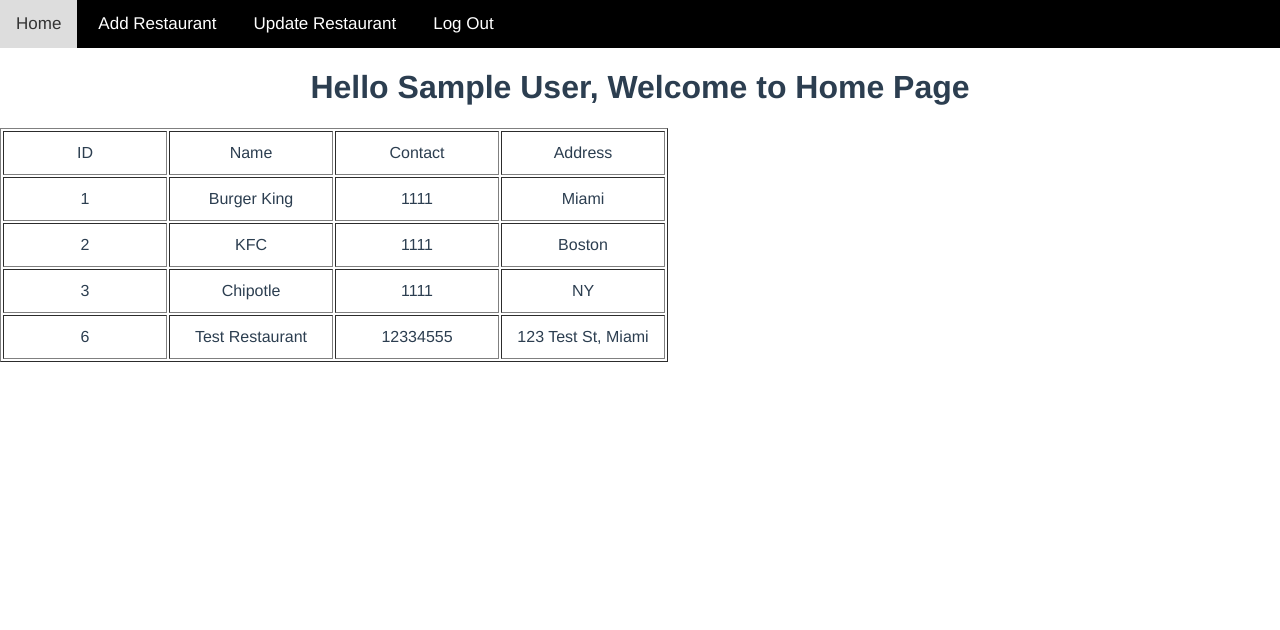
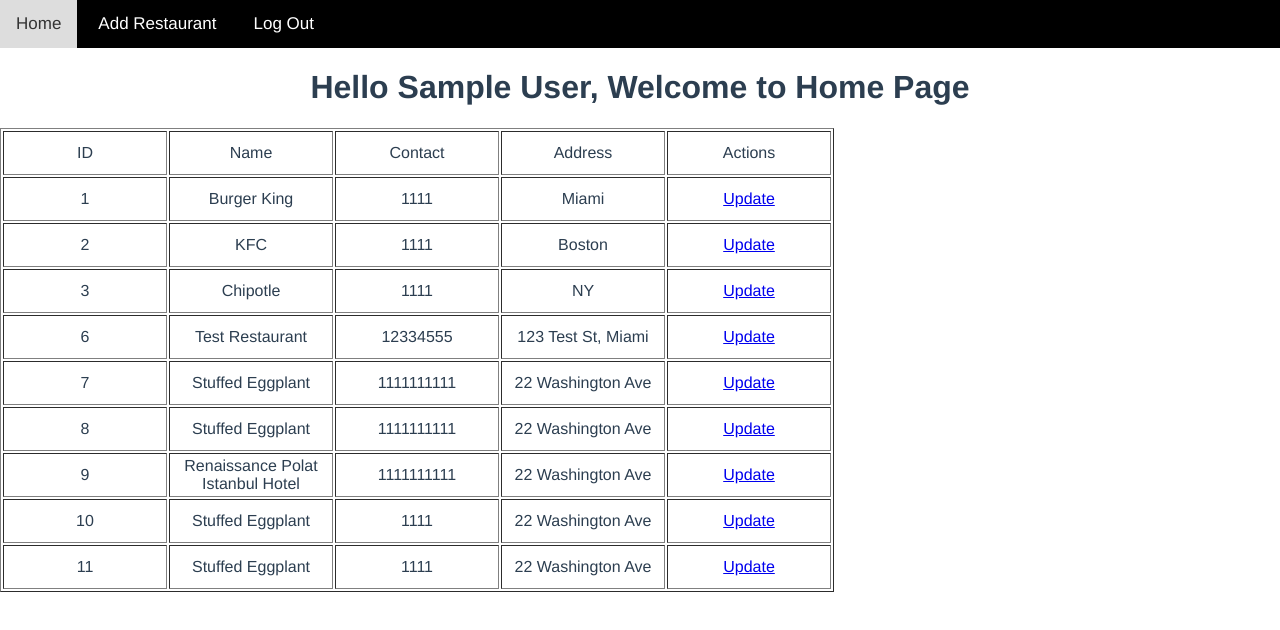
Before and after one commit to MustafovaSemra/restaurant-management-app-vue, a Vue app: page / in a window 1280 px wide. Shown: the top 630 px of the page. Built offline with nearby package versions, Linux system fonts and the light colour scheme; data requests are answered from the project's data file; sample sign-in values are in the browser's storage.

Commit message:
Created Update Component

```diff
--- a/db.json
+++ b/db.json
@@ -43,6 +43,36 @@
       "address": "123 Test St, Miami",
       "contact": "12334555",
       "id": 6
+    },
+    {
+      "name": "Stuffed Eggplant",
+      "address": "22 Washington Ave",
+      "contact": "1111111111",
+      "id": 7
+    },
+    {
+      "name": "Stuffed Eggplant",
+      "address": "22 Washington Ave",
+      "contact": "1111111111",
+      "id": 8
+    },
+    {
+      "name": "Renaissance Polat Istanbul Hotel",
+      "address": "22 Washington Ave",
+      "contact": "1111111111",
+      "id": 9
+    },
+    {
+      "name": "Stuffed Eggplant",
+      "address": "22 Washington Ave",
+      "contact": "1111",
+      "id": 10
+    },
+    {
+      "name": "Stuffed Eggplant",
+      "address": "22 Washington Ave",
+      "contact": "1111",
+      "id": 11
     }
   ]
 }
--- a/src/components/Header.vue
+++ b/src/components/Header.vue
@@ -2,7 +2,6 @@
   <div class="nav">
     <router-link to="/">Home</router-link>
     <router-link to="/add">Add Restaurant</router-link>
-    <router-link to="/update">Update Restaurant</router-link>
     <a @click="logout" href="#">Log Out</a>
   </div>
 </template>
--- a/src/components/Home.vue
+++ b/src/components/Home.vue
@@ -7,12 +7,14 @@
       <td>Name</td>
       <td>Contact</td>
       <td>Address</td>
+      <td>Actions</td>
     </tr>
     <tr v-for="item in restaurants" :key="item.id">
       <td>{{ item.id }}</td>
       <td>{{ item.name }}</td>
       <td>{{ item.contact }}</td>
       <td>{{ item.address }}</td>
+      <td><router-link :to="`/update/${item.id}`">Update</router-link></td>
     </tr>
   </table>
 </template>
--- a/src/components/Update.vue
+++ b/src/components/Update.vue
@@ -1,6 +1,27 @@
 <template>
   <Header></Header>
   <h1>Hello User, Welcome to Update Restaurant Page</h1>
+  <form class="add">
+    <input
+      v-model="restaurant.name"
+      type="text"
+      name="name"
+      placeholder="Restaurant Name"
+    />
+    <input
+      v-model="restaurant.address"
+      type="text"
+      name="address"
+      placeholder="Address"
+    />
+    <input
+      v-model="restaurant.contact"
+      type="text"
+      name="contact"
+      placeholder="Contact"
+    />
+    <button type="button" @click="addRestaurant">Update Restaurant</button>
+  </form>
 </template>
 
 <script>
@@ -10,6 +31,15 @@ export default {
   name: "Update",
   components: {
     Header,
+  },
+  data() {
+    return {
+      restaurant: {
+        name: "",
+        address: "",
+        contact: "",
+      },
+    };
   },
   mounted() {
     let user = localStorage.getItem("user-info");
--- a/src/routers.js
+++ b/src/routers.js
@@ -10,7 +10,7 @@ const routes = [
   { name: "SignUp", component: SignUp, path: "/sign-up" },
   { name: "LogIn", component: LogIn, path: "/login" },
   { name: "Add", component: Add, path: "/add" },
-  { name: "Update", component: Update, path: "/update" },
+  { name: "Update", component: Update, path: "/update/:id" },
 ];
 
 const router = createRouter({
```
